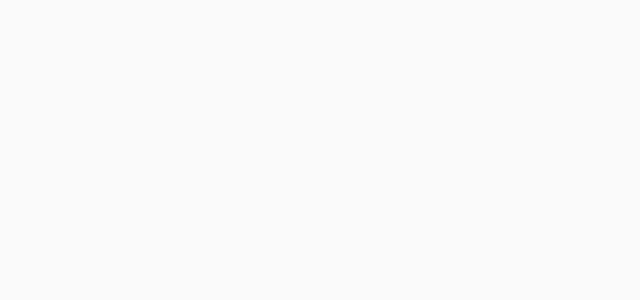
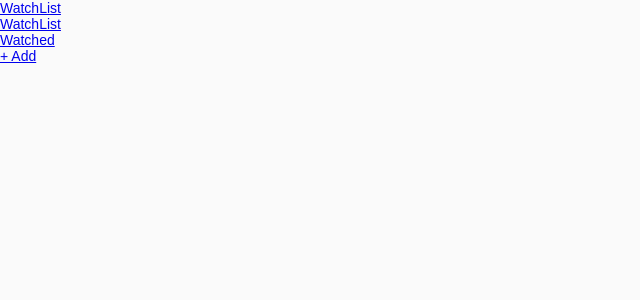
Before and after one commit to dsenam/react-watched-movie, a React (Create React App) app: page /add in a window 1280 px wide. Shown: the top 300 px of the page, without its empty margins (0-640 px from the left). Built offline with nearby package versions, Linux system fonts and the light colour scheme; the HTML template or start-up script is replaced by a standard one.

Commit message:
+ roterização

```diff
--- a/package.json
+++ b/package.json
@@ -8,6 +8,7 @@
     "@testing-library/user-event": "^12.5.0",
     "react": "^17.0.1",
     "react-dom": "^17.0.1",
+    "react-router-dom": "^5.2.0",
     "react-scripts": "4.0.1",
     "styled-components": "^5.2.1",
     "web-vitals": "^0.2.4"
--- a/src/App.js
+++ b/src/App.js
@@ -1,10 +1,15 @@
 import React from 'react';
+import { BrowserRouter as Router } from 'react-router-dom';
 import GlobalStyle from './styles/global';
+import Header from './components/Header';
 
 function App() {
   return (
     <>
-      <GlobalStyle />
+      <Router>
+        <Header />
+        <GlobalStyle />
+      </Router>
     </>
   );
 }
--- /dev/null
+++ b/src/components/Header/index.js
@@ -0,0 +1,31 @@
+import React from 'react';
+import { Link } from 'react-router-dom';
+import { Container, Content } from './styles';
+
+function Header() {
+  return (
+    <Container>
+      <Content>
+        <div>
+          <Link to="/">WatchList</Link>
+        </div>
+
+        <ul>
+          <li>
+            <Link to="/">WatchList</Link>
+          </li>
+
+          <li>
+            <Link to="/watched">Watched</Link>
+          </li>
+
+          <li>
+            <Link to="/add">+ Add</Link>
+          </li>
+        </ul>
+      </Content>
+    </Container>
+  );
+}
+
+export default Header;
--- /dev/null
+++ b/src/components/Header/styles.js
@@ -0,0 +1,5 @@
+import styled from 'styled-components';
+
+export const Container = styled.div``;
+
+export const Content = styled.div``;
```
Also changed, not shown: src/pages/Add/index.js (added, +9 -0 lines), src/pages/WatchList/index.js (added, +9 -0 lines), src/pages/Watched/index.js (added, +9 -0 lines), src/routes/index.js (added, +19 -0 lines), 1 other file (tests, documents, lock files or other folders).
